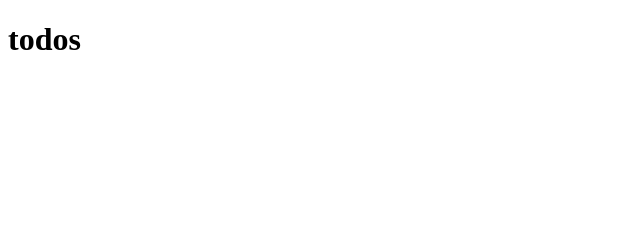
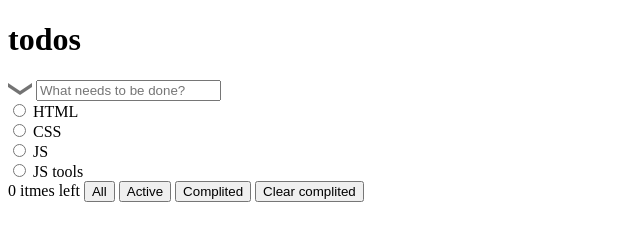
Before and after one commit to ok-technopolis-autumn-2019/Ilya_Gusarov, a plain HTML site: page index.html in a window 1280 px wide. Shown: the whole page, without its empty margins (0-640 px from the left). Drawn offline with Linux system fonts and the light colour scheme.

Commit message:
fixed last commit

```diff
--- a/index.html
+++ b/index.html
@@ -5,14 +5,41 @@
 	<title>Todos</title>
 </head>
 <body>
-  <header>
+
+  <header role="banner">
     <h1>
       todos
     </h1>
   </header>
-  <div class="main">
+
+  <div class="main" role="main">
+
+    <div class="upper-menu-bar" role="menubar">
+        <img src="icons/select-all.png">
+        <input type="text" class="add-todo" placeholder="What needs to be done?">
+    </div>
+
+    <div class="todo-interaction" role="form">
+      <form class="todo-list" role="listbox">
+          <input type="radio" role="radio"> HTML <br>
+          <input type="radio" role="radio"> CSS <br>
+          <input type="radio" role="radio"> JS <br>
+          <input type="radio" role="radio"> JS tools <br>
+      </form>
+    </div>
+
+    <div class="todo-display-edit" role="tab">
+        <label class="items-left">
+          0 itmes left
+        </label>
+        <button class="all-tasks" role="button">All</button>
+        <button class="active-tasks" role="button">Active</button>
+        <button class="complited-tasks" role="button">Complited</button>
+        <button class="clear-complited-tasks" role="button">Clear complited</button>
+    </div>
 
   </div>
+
 </body>
 
 </html>
```
